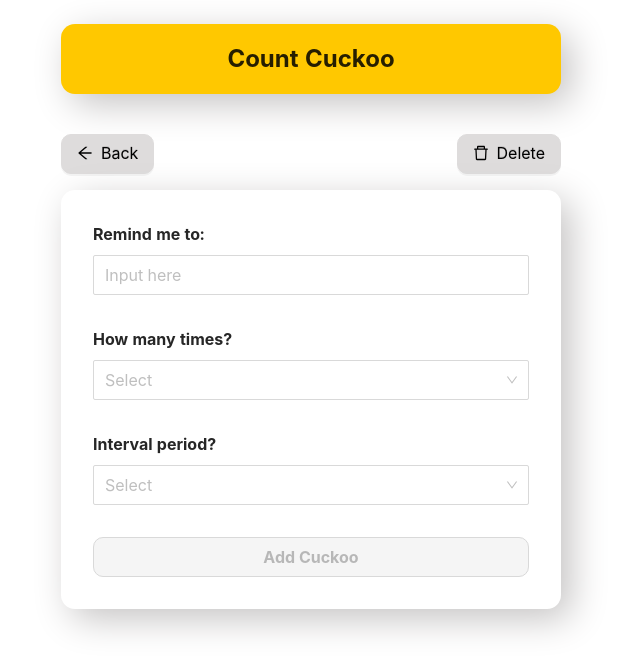
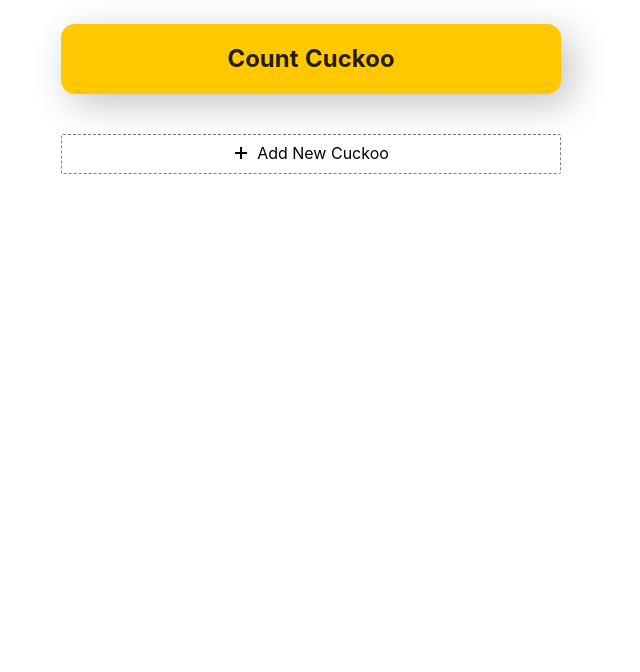
Before and after one commit to omkrpt/cuckoo-dooku, a React (Create React App) app: page / in a window 1280 px wide. Shown: the top 672 px of the page, without its empty margins (329-969 px from the left). Built offline with nearby package versions, Linux system fonts and the light colour scheme; the HTML template or start-up script is replaced by a standard one.

Commit message:
add new btn

```diff
--- a/src/components/Card/CardListing.js
+++ b/src/components/Card/CardListing.js
@@ -1,7 +1,8 @@
-import { Row } from "antd";
+import { Button } from "antd";
 import React, { useEffect, useState, useMemo } from "react";
 import Card from "./Card";
 import "./style.css";
+import { PlusOutlined } from "@ant-design/icons";
 
 const CardListing = ({ setReminderPage }) => {
   const [reminders, setReminders] = useState([]);
@@ -12,9 +13,6 @@ const CardListing = ({ setReminderPage }) => {
       const reminders = JSON.parse(cuckooReminder);
       if (reminders && Array.isArray(reminders)) {
         setReminders(reminders);
-        setReminderPage({ show: false });
-      } else {
-        if (isInit) setReminderPage({ show: true });
       }
     } catch (error) {
       console.log(error);
@@ -39,13 +37,25 @@ const CardListing = ({ setReminderPage }) => {
     [reminders]
   );
 
+  const onAddNewClick = () => setReminderPage({ show: true });
+
   return (
     <div className="listing">
-      <Row span={24}>
+      <Button
+        className="add-new-cuckoo-button"
+        type="secondary"
+        onClick={() => onAddNewClick()}
+        icon={<PlusOutlined />}
+      >
+        Add New Cuckoo
+      </Button>
+      <div className="list-container">
         {React.Children.toArray(
-          cards.map((props) => <Card {...props} setReminderPage={setReminderPage} />)
+          cards.map((props) => (
+            <Card {...props} setReminderPage={setReminderPage} />
+          ))
         )}
-      </Row>
+      </div>
     </div>
   );
 };
--- a/src/components/Card/style.css
+++ b/src/components/Card/style.css
@@ -49,3 +49,17 @@
     grid-gap: 36px;
     gap: 36px;
 }
+
+.add-new-cuckoo-button,
+.add-new-cuckoo-button:hover{
+    height: 40px;
+    font-size: 16px;
+    border: dashed 1px gray;
+    color: initial;
+}
+
+.list-container{
+    display: flex;
+    flex-direction: column;
+    gap: 16px;
+}
```
